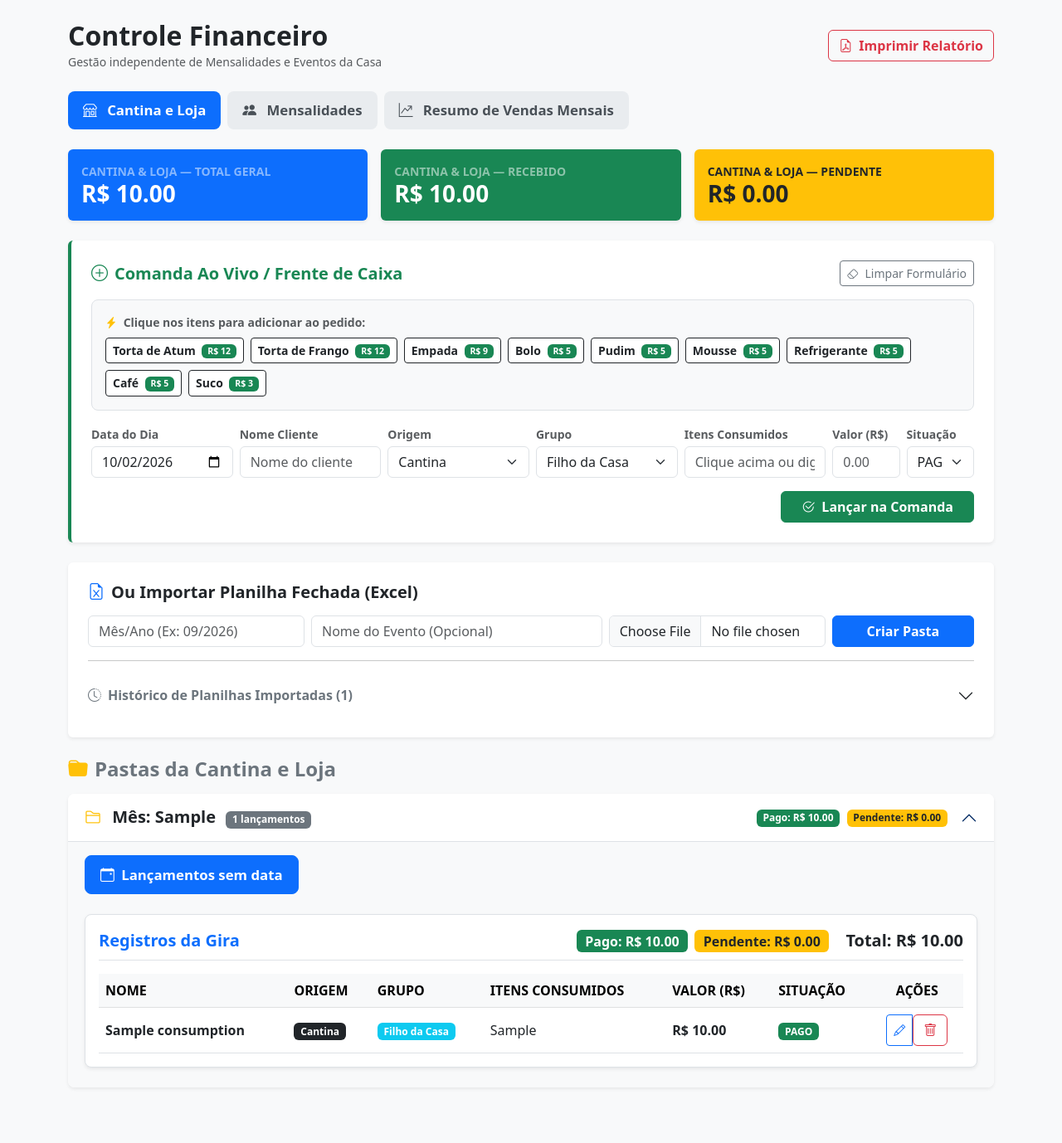
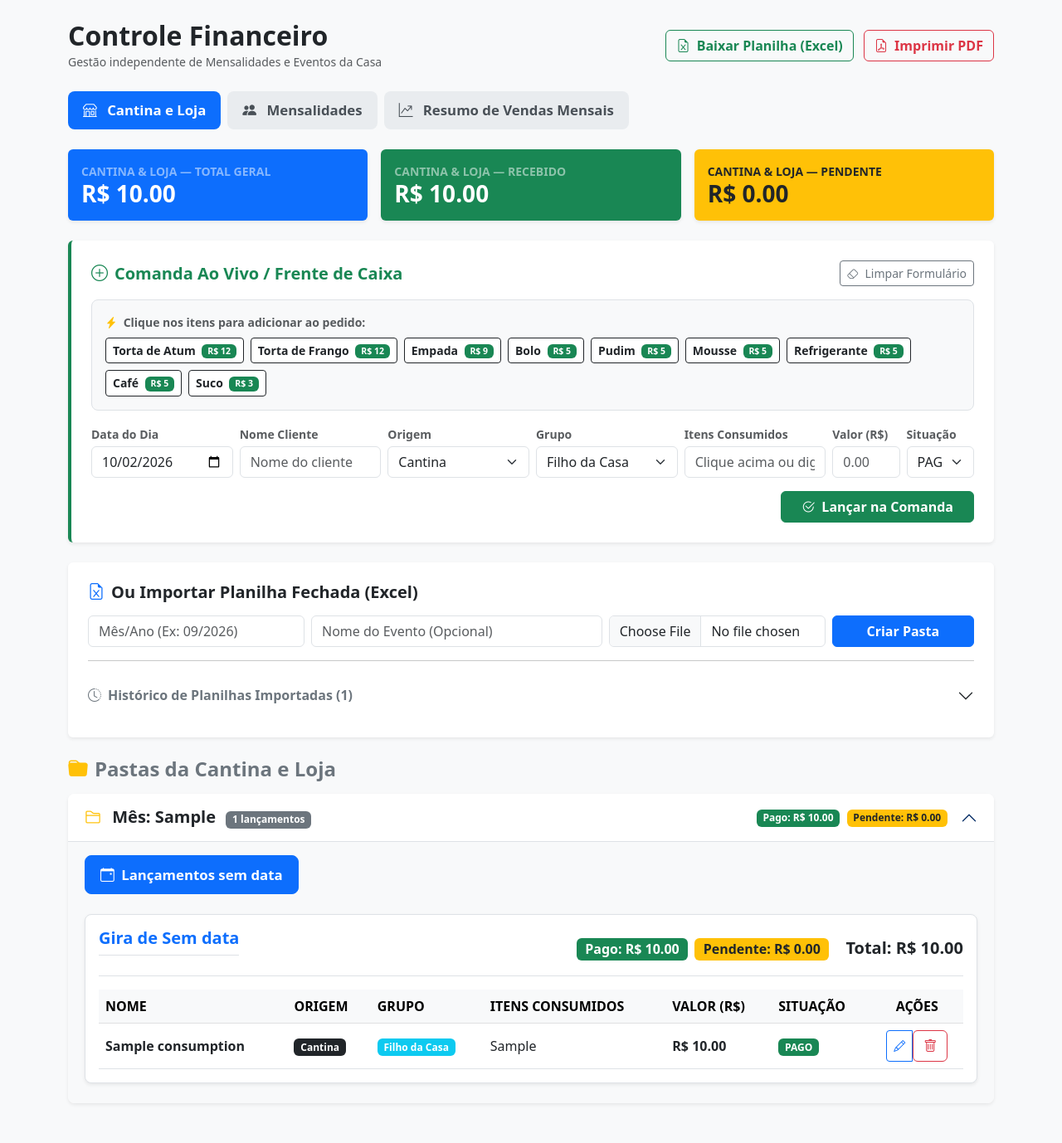
Before and after one commit to indiarasabarreto/finance-api, a FastAPI app: page / in a window 1280 px wide. Shown: the whole page at 83% size. Before the commit the page ends 1312 px from the top, so only its background shows below. Run offline with FastAPI, Linux system fonts and the light colour scheme; tables that the repository leaves empty hold one stand-in row (values such as "Sample post").

Commit message:
feat: conserta impressao pdf e adiciona gerador de relatorio excel

```diff
--- a/app/main.py
+++ b/app/main.py
@@ -403,3 +403,34 @@ async def upload_html(
     contents = await file.read()
     process_excel_file(contents, file.filename, month_year, event_name, db)
     return RedirectResponse(url="/#pills-cantina", status_code=303)
+
+@app.get("/export-excel")
+def export_excel(db: Session = Depends(get_db)):
+    consumptions = db.query(EventConsumption).all()
+    data = []
+
+    for c in consumptions:
+        dia_evento = extract_event_date(c.raw_items)
+        data.append({
+            "Mês/Ano": c.import_batch.month_year if c.import_batch else "Lançamento Ao Vivo",
+            "Data da Gira": dia_evento.strftime("%d/%m/%Y") if dia_evento else "Sem data",
+            "Nome": c.person_name,
+            "Origem": str(getattr(c.category, 'value', c.category)),
+            "Grupo": str(getattr(c.group, 'value', c.group)),
+            "Itens Consumidos": strip_event_date(c.raw_items),
+            "Valor Bruto (R$)": float(c.total_amount),
+            "Situação": str(getattr(c.status, 'value', c.status)).upper()
+        })
+
+    df = pd.DataFrame(data)
+
+    output = io.BytesIO()
+    with pd.ExcelWriter(output, engine="openpyxl") as writer:
+        df.to_excel(writer, index=False, sheet_name="Cantina e Loja")
+
+    output.seek(0)
+    return StreamingResponse(
+        output,
+        media_type="application/vnd.openxmlformats-officedocument.spreadsheetml.sheet",
+        headers={"Content-Disposition": "attachment; filename=Relatorio_Terreiro.xlsx"}
+    )
--- a/app/templates/index.html
+++ b/app/templates/index.html
@@ -27,16 +27,24 @@
             .no-print,
             form,
             .btn,
-            .accordion,
             .input-group,
             select,
-            .nav-pills {
+            .nav-pills,
+            .accordion-button {
                 display: none !important;
+            }
+
+            .collapse,
+            .tab-pane {
+                display: block !important;
+                opacity: 1 !important;
+                visibility: visible !important;
+                height: auto !important;
             }
 
             body {
                 background-color: #fff !important;
-                font-size: 12pt;
+                font-size: 11pt;
             }
 
             .container {
@@ -44,7 +52,8 @@
                 padding: 0 !important;
             }
 
-            .card {
+            .card,
+            .accordion-item {
                 border: none !important;
                 box-shadow: none !important;
             }
@@ -67,8 +76,11 @@
                 <small class="text-muted">Gestão independente de Mensalidades e Eventos da Casa</small>
             </div>
             <div class="no-print">
+                <a href="/export-excel" class="btn btn-outline-success fw-bold me-2">
+                    <i class="bi bi-file-earmark-excel me-1"></i> Baixar Planilha (Excel)
+                </a>
                 <button type="button" class="btn btn-outline-danger fw-bold" onclick="window.print()">
-                    <i class="bi bi-file-earmark-pdf me-1"></i> Imprimir Relatório
+                    <i class="bi bi-file-earmark-pdf me-1"></i> Imprimir PDF
                 </button>
             </div>
         </div>
@@ -354,7 +366,7 @@
 
                                         <div
                                             class="d-flex justify-content-between align-items-center mb-3 pb-2 border-bottom">
-                                            <h5 class="m-0 fw-bold text-primary">Registros da Gira</h5>
+                                            <h5 class="m-0 fw-bold text-primary border-bottom pb-2 mb-3">Gira de {{ day.day.strftime('%d/%m/%Y') if day.day else 'Sem data' }}</h5>
                                             <div class="text-end">
                                                 <span class="badge bg-success ms-1 fs-6">Pago: R$ {{
                                                     "%.2f"|format(day.pago) }}</span>
```
